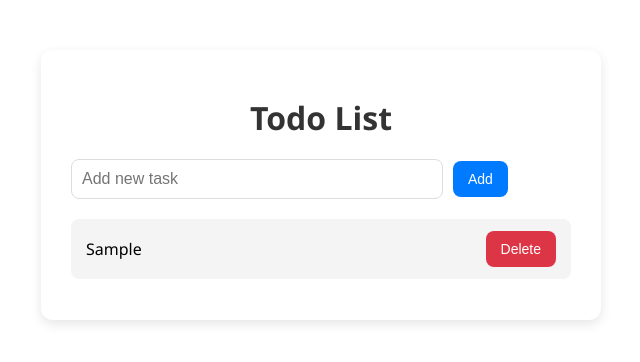
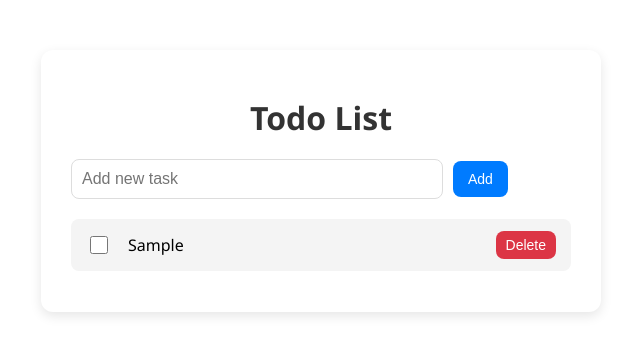
Before and after one commit to patelayush9876/todo-angular, an Angular app: page / in a window 1280 px wide. Both pictures are taken after typing "Sample" into the empty fields and a click on the button "Add". Shown: the top 362 px of the page, without its empty margins (319-959 px from the left). Built offline with nearby package versions, Linux system fonts and the light colour scheme.

Commit message:
mark as done added

```diff
--- a/src/app/components/todo/todo.component.css
+++ b/src/app/components/todo/todo.component.css
@@ -60,10 +60,50 @@ li {
   font-size: 16px;
 }
 
+.checkbox-label {
+  display: flex;
+  align-items: center;
+  gap: 10px;
+  flex-grow: 1;
+}
+
+li input[type="checkbox"] {
+  width: 18px;
+  height: 18px;
+  cursor: pointer;
+}
+
 li button {
   background-color: #dc3545;
+  padding: 6px 10px;
+  font-size: 14px;
 }
 
 li button:hover {
   background-color: #b02a37;
 }
+
+.completed span {
+  text-decoration: line-through;
+  color: #888;
+}
+
+.visually-hidden,
+.sr-only {
+  position: absolute;
+  width: 1px;
+  height: 1px;
+  margin: -1px;
+  overflow: hidden;
+  clip-path: inset(100%);
+  border: 0;
+  padding: 0;
+}
+
+.edit-input {
+  flex-grow: 1;
+  margin-left: 10px;
+  padding: 6px;
+  border: 1px solid #ccc;
+  border-radius: 4px;
+}
--- a/src/app/components/todo/todo.component.html
+++ b/src/app/components/todo/todo.component.html
@@ -1,12 +1,33 @@
 <div class="todo-container">
   <h1>Todo List</h1>
-    <input [(ngModel)]="todoText" placeholder="Add new task" />
+
+  <label for="todoInput" class="visually-hidden">New Todo</label>
+  <input
+    id="todoInput"
+    [(ngModel)]="todoText"
+    placeholder="Add new task"
+    title="Add new task"
+  />
   <button (click)="addTodo()">Add</button>
 
   <ul>
-      <li *ngFor="let todo of todos; let i = index">
-        {{ todo }}
-        <button (click)="deleteTodo(i)">Delete</button>
+    <li
+      *ngFor="let todo of todos; let i = index"
+      [class.completed]="todo.completed"
+    >
+      <label class="checkbox-label">
+        <input
+          type="checkbox"
+          [(ngModel)]="todo.completed"
+          (change)="toggleCompleted(i)"
+          [attr.title]="'Mark ' + todo.text + ' as completed'"
+        />
+        <span>{{ todo.text }}</span>
+      </label>
+
+      <button (click)="deleteTodo(i)" title="Delete this task">
+        Delete
+      </button>
     </li>
   </ul>
 </div>
--- a/src/app/components/todo/todo.component.ts
+++ b/src/app/components/todo/todo.component.ts
@@ -1,7 +1,11 @@
-// todo.component.ts
 import { Component } from '@angular/core';
 import { CommonModule } from '@angular/common';
 import { FormsModule } from '@angular/forms';
+
+interface Todo {
+  text: string;
+  completed: boolean;
+}
 
 @Component({
   standalone: true,
@@ -12,11 +16,11 @@ import { FormsModule } from '@angular/forms';
 })
 export class TodoComponent {
   todoText = '';
-  todos: string[] = [];
+  todos: Todo[] = [];
 
   addTodo() {
     if (this.todoText.trim()) {
-      this.todos.push(this.todoText.trim());
+      this.todos.push({ text: this.todoText.trim(), completed: false });
       this.todoText = '';
     }
   }
@@ -24,4 +28,8 @@ export class TodoComponent {
   deleteTodo(index: number) {
     this.todos.splice(index, 1);
   }
+
+  toggleCompleted(index: number) {
+    this.todos[index].completed = !this.todos[index].completed;
+  }
 }
```
Lines whose indentation alone changed are shown as unchanged.
